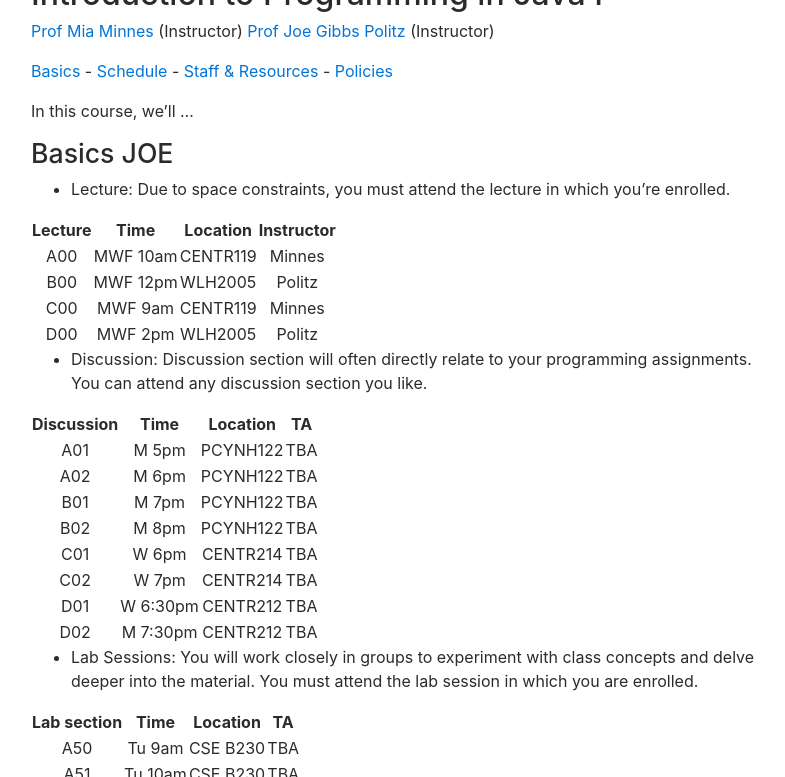
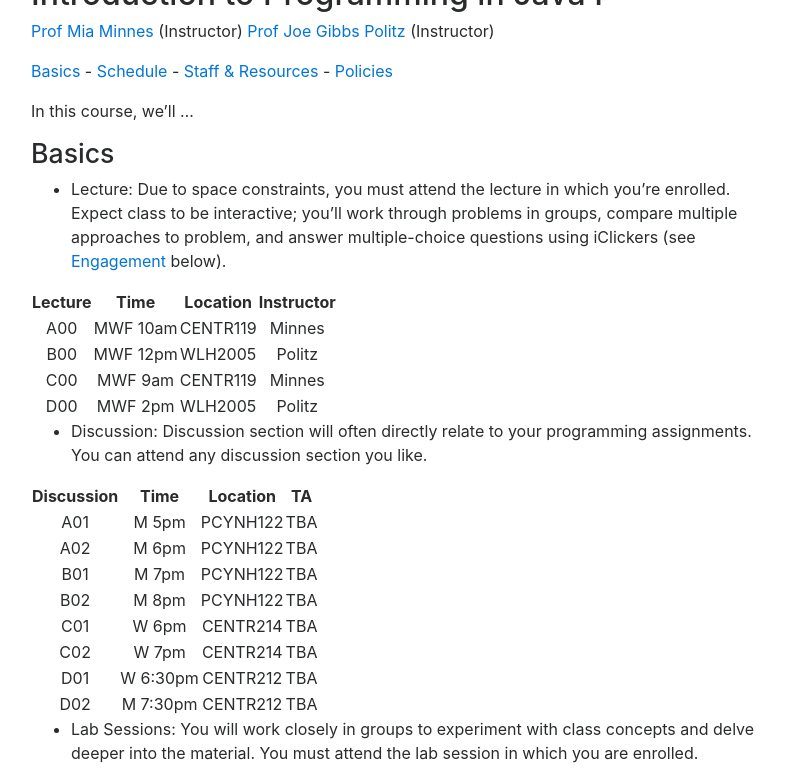
Before and after one commit to ucsd-cse8a-f18/ucsd-cse8a-f18.github.io, a Jekyll site: the page built from index.md, in a window 1280 px wide and 900 px high, scrolled down 306 px, cut to the strip 123-900 px from the top of the window. Shown: the whole strip, without its empty margins (244-1029 px from the left). Built offline with Jekyll 4.4.1, drawn with Linux system fonts in a browser that asks for light colours; nearby versions of some CDN libraries.

Commit message:
Update index.md

```diff
--- a/index.md
+++ b/index.md
@@ -21,9 +21,9 @@ doodle: "/doodle.png"
 In this course, we'll ...
 
 <a id="basics">
-## Basics JOE
+## Basics
 
-- Lecture: Due to space constraints, you must attend the lecture in which you're enrolled.
+- Lecture: Due to space constraints, you must attend the lecture in which you're enrolled.  Expect class to be interactive; you'll work through problems in groups, compare multiple approaches to problem, and answer multiple-choice questions using iClickers (see <a href="#engage">Engagement</a> below).
 
 | Lecture | Time     | Location | Instructor |
 | :-----: |:--------:| :-------:| :--------: |
@@ -83,6 +83,7 @@ You are enrolled in a specific lecture section and a specific lab section, and
 you cannot attend the lecture or lab for another section (due to space
 constraints). You can attend any discussion section(s) you want.
 
+<a name="engage"></a>
 <h3 id="engage">Engagement</h3> <!-- MIA -->
 <h3 id="pas">Programming Assignments</h3> <!-- MIA -->
 
```
